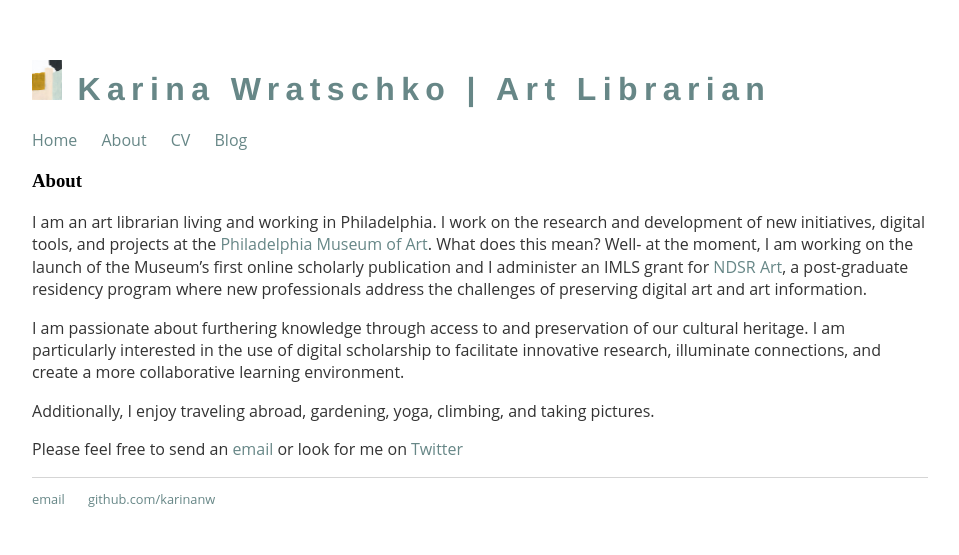
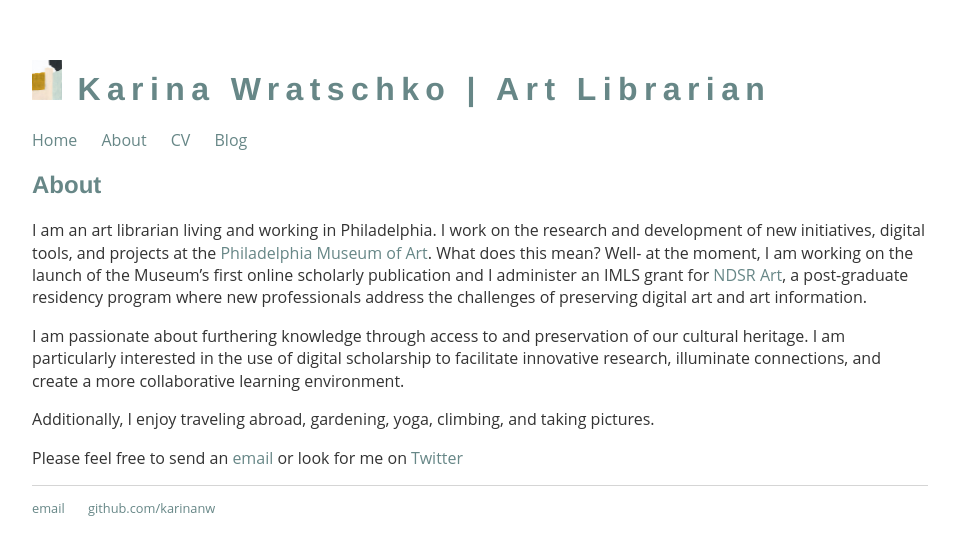
Before and after one commit to karinanw/karinanw.github.io, a Jekyll site: the page built from about/index.md, in a window 1280 px wide. Shown: the top 555 px of the page, without its empty margins (160-1119 px from the left). Built offline with Jekyll 4.4.1, drawn with Linux system fonts in a browser that asks for light colours.

```diff
--- a/about/index.md
+++ b/about/index.md
@@ -2,7 +2,7 @@
 layout: default
 title: About Karina Wratschko
 ---
-### About
+## About
 
 I am an art librarian living and working in Philadelphia. I work on the research and development of new initiatives, digital tools, and projects at the [Philadelphia Museum of Art](www.philamuseum.org). What does this mean? Well- at the moment, I am working on the launch of the Museum's first online scholarly publication and I administer an IMLS grant for [NDSR Art](http://ndsr-pma.arlisna.org/), a post-graduate residency program where new professionals address the challenges of preserving digital art and art information.
 
```
